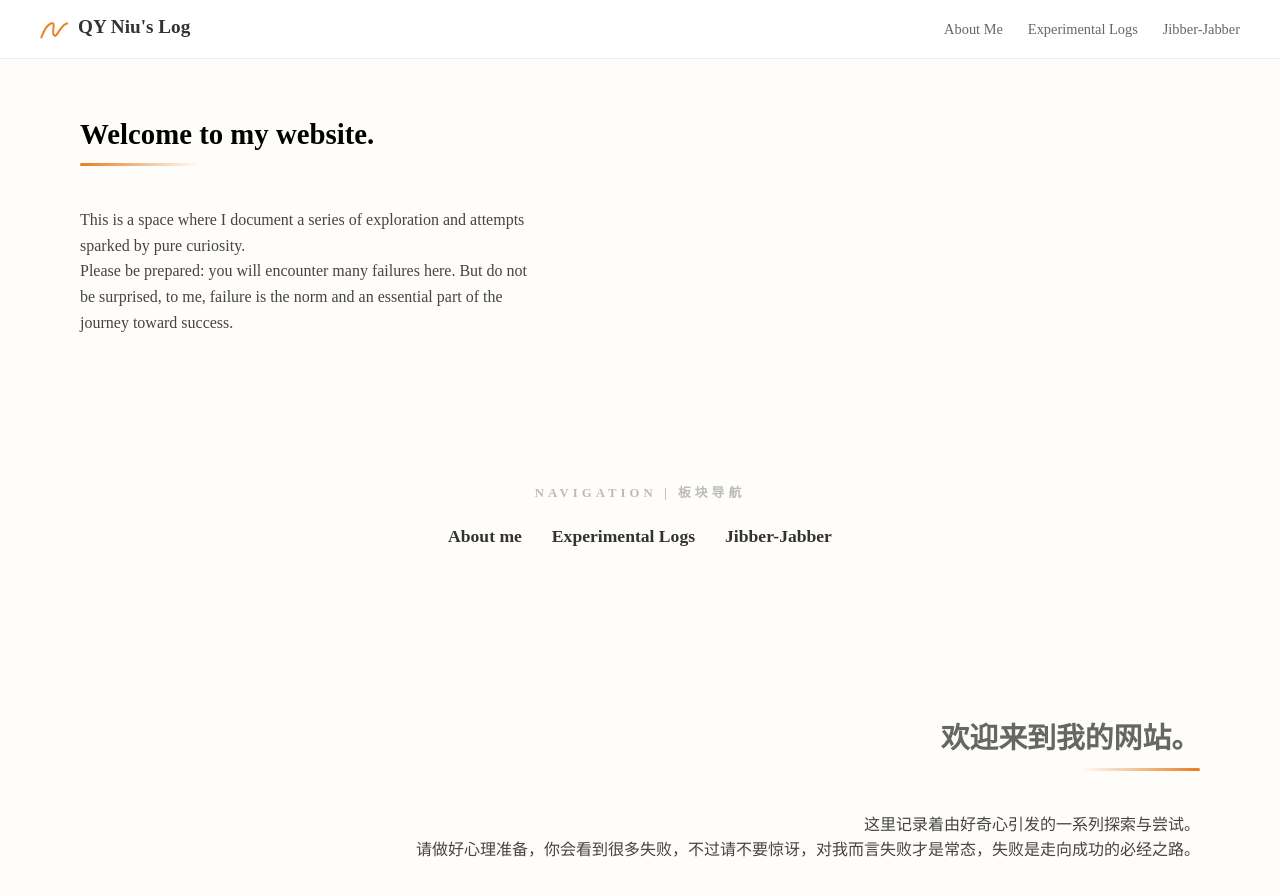
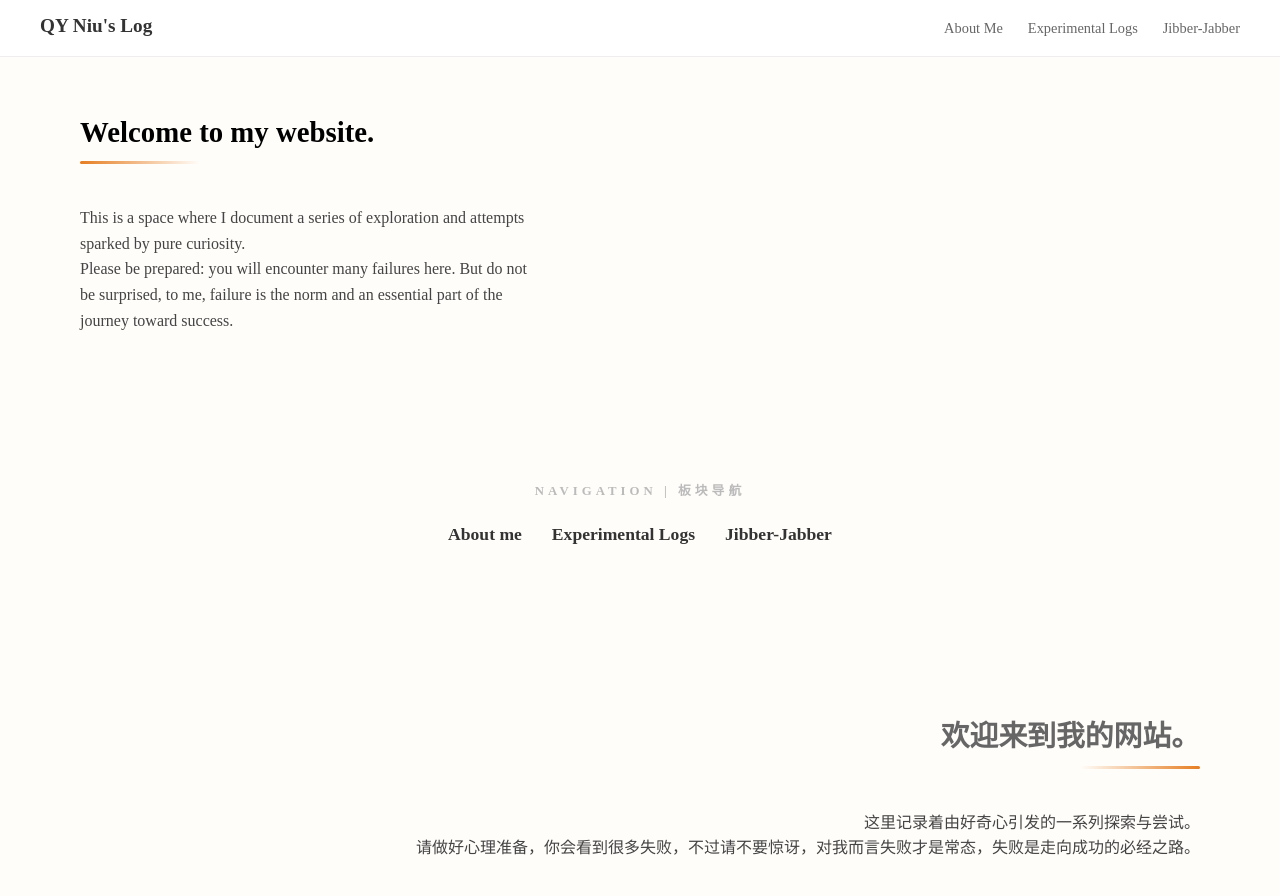
Before and after one commit to nqy-exp/nqy-exp.github.io, a Jekyll site: the page built from index.md, in a window 1280 px wide and 900 px high. Shown: the top 896 px of the window. Built offline with Jekyll 4.4.1, drawn with Linux system fonts in a browser that asks for light colours.

Commit message:
change header
favicon looks not good in header. back to older version

```diff
--- a/_includes/header.html
+++ b/_includes/header.html
@@ -17,14 +17,8 @@
     </ul>
   </nav>
 
-  <!-- 3. 标题 -->
-<!-- 3. 【已集成 Logo 的标题单元】 -->
-  <div class="header-left">
-    <!-- 将 Logo 和 文字 包裹在一个 brand 链接中 -->
-    <a href="/" class="header-brand">
-      <img src="/images/favicon-180x180.png" alt="Logo" class="header-logo">
-      <span class="header-title">QY Niu's Log</span>
-    </a>
+  <!-- 3. 标题 --> <div class="header-left">
+    <a href="/" class="header-title">QY Niu's Log</a>
   </div>
 
   <!-- 4. 桌面端导航 (保持不变) -->
--- a/assets/css/style.css
+++ b/assets/css/style.css
@@ -8,52 +8,36 @@ background-color: #fffdfa;
 }
 
 
-/* =========================================
-   2. 自定义 Header (集成 Logo 品牌版)
+/*/* =========================================
+   2. 自定义 Header (顶部导航栏) - 响应式增强版
    ========================================= */
+
 
 .my-custom-header {
 display: flex;
+/* 【核心修复】确保左边是标题，右边是菜单，中间留空 */
 justify-content: space-between;
 align-items: center;
 padding: 15px 40px;
 border-bottom: 1px solid #eee;
 background-color: rgba(255, 255, 255, 0.9);
-  position: sticky;
+position: sticky; /* 让 header 粘在顶部 */
 top: 0;
 z-index: 3000 !important;
 }
 
-/* 左侧组合容器 */
+
+/* 左侧组合容器：包含汉堡按钮和标题 */
 .header-left {
 display: flex;
 align-items: center;
-  gap: 15px; /* 汉堡按钮与品牌单元之间的间距 */
+gap: 15px; /* 按钮和标题之间的距离 */
+/* 确保左侧部分不会被挤向中间 */
 margin-right: auto;
 }
 
-/* 【核心新增】品牌单元：Logo + 文字的组合体 */
-.header-brand {
-  display: flex;
-  align-items: center;
-  gap: 10px; /* Logo 与文字之间的呼吸感间距 */
-  text-decoration: none !important;
-  transition: opacity 0.3s ease;
-}
-
-.header-brand:hover {
-  opacity: 0.8; /* 整体悬停时轻微透明，增加交互高级感 */
-}
-
-/* 【核心新增】Logo 图片样式 */
-.header-logo {
-  width: 28px;  /* 控制 Logo 大小，与文字视觉对齐 */
-  height: 28px;
-  object-fit: contain;
-  display: block;
-}
-
-/* 【重构】标题基础样式 */
+
+/* 标题基础样式 */
 .header-title {
 font-weight: bold;
 font-size: 1.2em;
@@ -65,7 +49,8 @@ background-color: #fffdfa;
 transition: color 0.3s ease;
 }
 
-/* 【优化】标题下方的橙色装饰线：现在改为在 hover 整个 brand 时触发 */
+
+/* 标题下方的橙色装饰线 */
 .header-title::after {
 content: "";
 position: absolute;
@@ -80,39 +65,9 @@ background-color: #fffdfa;
 pointer-events: none;
 }
 
-/* 当鼠标悬停在整个品牌单元时，标题下的线展开 */
-.header-brand:hover .header-title::after {
+
+.header-title:hover::after {
 transform: scaleX(1);
-}
-
-/* --- 移动端适配部分 (保持你原有的逻辑并优化对齐) --- */
-
-@media (max-width: 768px) {
-  .my-custom-header {
-    justify-content: center !important; /* 确保 Header 在移动端居中 */
-    padding: 0 20px !important;
-    height: 60px !important;
-  }
-
-  .header-left {
-    width: 100% !important;
-    margin: 0 !important;
-    display: flex !important;
-    justify-content: center !important; /* 确保 Logo + 文字 在移动端居中 */
-  }
-
-  /* 如果在手机上觉得 Logo 太大，可以微调这个值 */
-  .header-logo {
-    width: 24px;
-    height: 24px;
-  }
-}
-
-/* 桌面端隐藏汉堡包 */
-@media (min-width: 769px) {
-  .hamburger-btn {
-    display: none !important;
-  }
 }
 
 
@@ -174,6 +129,20 @@ transition: all 0.3s cubic-bezier(0.4, 0, 0.2, 1); /* 更丝滑的动画 */
 .hamburger-btn.is-open span:nth-child(2) { opacity: 0; }
 .hamburger-btn.is-open span:nth-child(3) { transform: translateY(-7.5px) rotate(-45deg); }
 
+@media (min-width: 769px) {
+    /* 在桌面端，汉堡包完全不存在，不占任何空间 */
+    .hamburger-btn {
+        display: none !important;
+    }
+
+    /* 确保标题和导航在两端对齐 */
+    .header-left {
+        margin-right: auto;
+    }
+    .desktop-nav {
+        margin-left: auto;
+    }
+}
 
 /* ============================================================
    响应式媒体查询 (针对手机/小屏幕)
```
Lines whose indentation alone changed are shown as unchanged.
